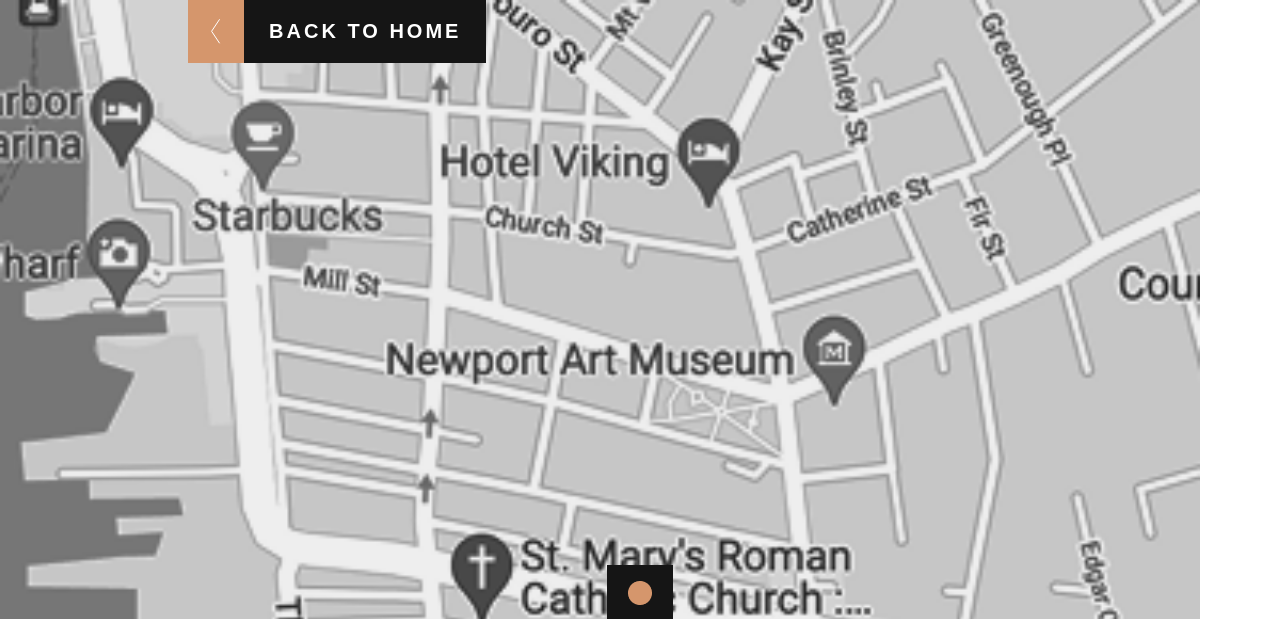
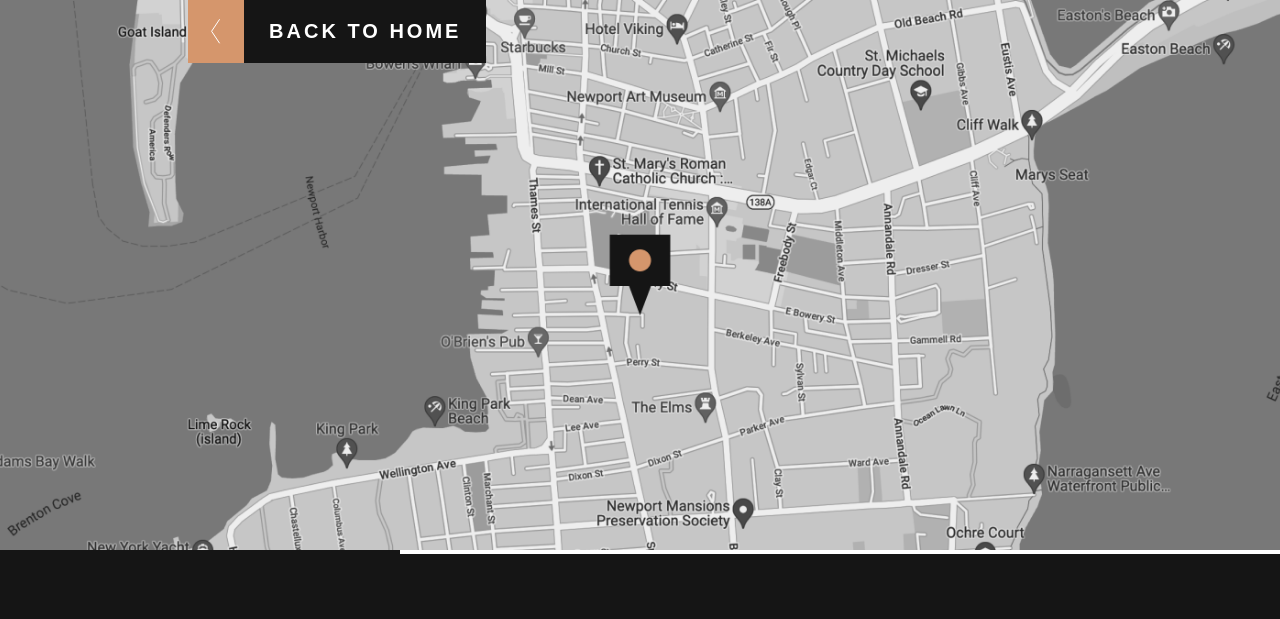
Before and after one commit to SirDiegoConquer/Modern-Art-Gallery, a website built with webpack: page code/location.html in a window 1280 px wide. Shown: the top 619 px of the page. Built offline with nearby package versions, Linux system fonts and the light colour scheme; a web font is replaced by a local one.

Commit message:
Proyecto finalizado
Proyecto finalizado a la espera de comprobar si los profesores creen que necesita mejoras.

```diff
--- a/code/location.html
+++ b/code/location.html
@@ -34,7 +34,7 @@
       <div class="container-location">
         <div class="header-location__img">
           <figure>
-            <img width="1200px" src="img/mapa-gallery.png" alt="Mapa de la ubicación de la galería">
+            <img width="1200px" height="550px" src="img/mapa-location.png" alt="Mapa de la ubicación de la galería">
           </figure>
         </div>
 
--- a/code/sass/components/_hero.scss
+++ b/code/sass/components/_hero.scss
@@ -1,5 +1,10 @@
 .hero {
     margin-bottom: 120px;
+    @include breakpoint(desktop) {
+            padding-top: 70px;
+            padding-left: 100px;
+            padding-right: 100px;
+        }
     .hero-1 {
         padding-bottom: 10px;
         img {
--- a/code/sass/layout/_body.scss
+++ b/code/sass/layout/_body.scss
@@ -22,5 +22,25 @@
                 overflow: hidden;
             }
         }
+
+        @include breakpoint(desktop) {
+            figure {
+                margin-left: 400px;
+                width: 400px;
+                height: 800px;
+            }
+        }
+    }
+
+    @include breakpoint(desktop) {
+        &::before {
+                content: "";
+                position: absolute;
+                width: 400px;
+                height: 800px;
+                background-color: $black;
+                z-index: 0;
+                background-position: top left;
+            }
     }
 }
--- a/code/sass/layout/_footer.scss
+++ b/code/sass/layout/_footer.scss
@@ -48,6 +48,29 @@
             }
             .footer__icon {
                 padding-right: 20px;
+            }
+        }
+    }
+
+    @include breakpoint(desktop) {
+        .container {
+            display: flex;
+            padding-left: 60px;
+            padding-right: 60px;
+            .footer__logo {
+                margin-left: 40px;
+                padding-left: 10px;
+                a {
+                    width: 1550px;
+                }
+            }
+            .footer__description {
+                font-size: 18px;
+                width: 400px;
+
+            }
+            .footer__icon {
+                padding-right: 50px;
             }
         }
     }
--- a/code/sass/layout/_header.scss
+++ b/code/sass/layout/_header.scss
@@ -4,6 +4,12 @@
     .container {
         display: flex;
         flex-direction: column;
+        position: relative;
+
+        @include breakpoint(desktop) {
+            margin-left: 100px;
+            padding-left: 150px;
+        }
     }
 
 
@@ -17,6 +23,14 @@
         color: $black;
         padding-bottom: 30px;
         padding-top: 10px;
+        @include breakpoint(desktop) {
+            color: $white;
+            font-size: 96px;
+            position: absolute;
+            top: -55px;
+            left: -432px;
+
+        }
     }
     .header__description {
         font-family: $body-font;
@@ -25,11 +39,23 @@
         line-height: 22px;
         color: $black;
         padding-bottom: 20px;
+        @include breakpoint(desktop) {
+            position: absolute;
+            top: -42px;
+            width: 350px;
+            font-size: 22px;
+            font-weight: 300;
+            padding-bottom: 50px;
+        }
     }
     .btn-location {
     display: inline-flex;
     text-decoration: none;
     font-family: $title-font;
+    @include breakpoint(desktop) {
+        position: absolute;
+        top: 135px;
+    }
     }
 
     .btn-location__text {
@@ -80,30 +106,40 @@
 
 header.header-location {
     position: relative;
+    margin: 0;
+    padding: 0%;
     .header-location__img {
+        display: block;
+        overflow: hidden;
+        figure {
+            margin: 0;
+        }
+        img {
         width: 100%;
-        height: 100%;
+        height: 550px;
         object-fit: cover;
+        object-position: center;
         margin-bottom: 0px;
         position: relative;
-        &::before {
-            content: "";
-            position: absolute;
-            top: 0;
-            left: 0;
-            background-image: url("../img/puntero-mapa.png");
-            background-repeat: no-repeat;
-            background-position: center;
-            width: 100%;
-            height: 100%;
-            @include breakpoint(tablet) {
-                background-image: url("../img/puntero-mapa.png");
-                background-repeat: no-repeat;
-                background-position:top 565px center;
-                width: 100%;
-                height: 100%;
-            }
         }
+        // &::before {
+        //     content: "";
+        //     position: absolute;
+        //     top: 0;
+        //     left: 0;
+        //     background-image: url("../img/puntero-mapa.png");
+        //     background-repeat: no-repeat;
+        //     background-position: center;
+        //     width: 100%;
+        //     height: 100%;
+        //     @include breakpoint(tablet) {
+        //         background-image: url("../img/puntero-mapa.png");
+        //         background-repeat: no-repeat;
+        //         background-position:top 565px center;
+        //         width: 100%;
+        //         height: 100%;
+        //     }
+        // }
 
     }
 
```
Also changed, not shown: code/css/style.css, 1 other file.
